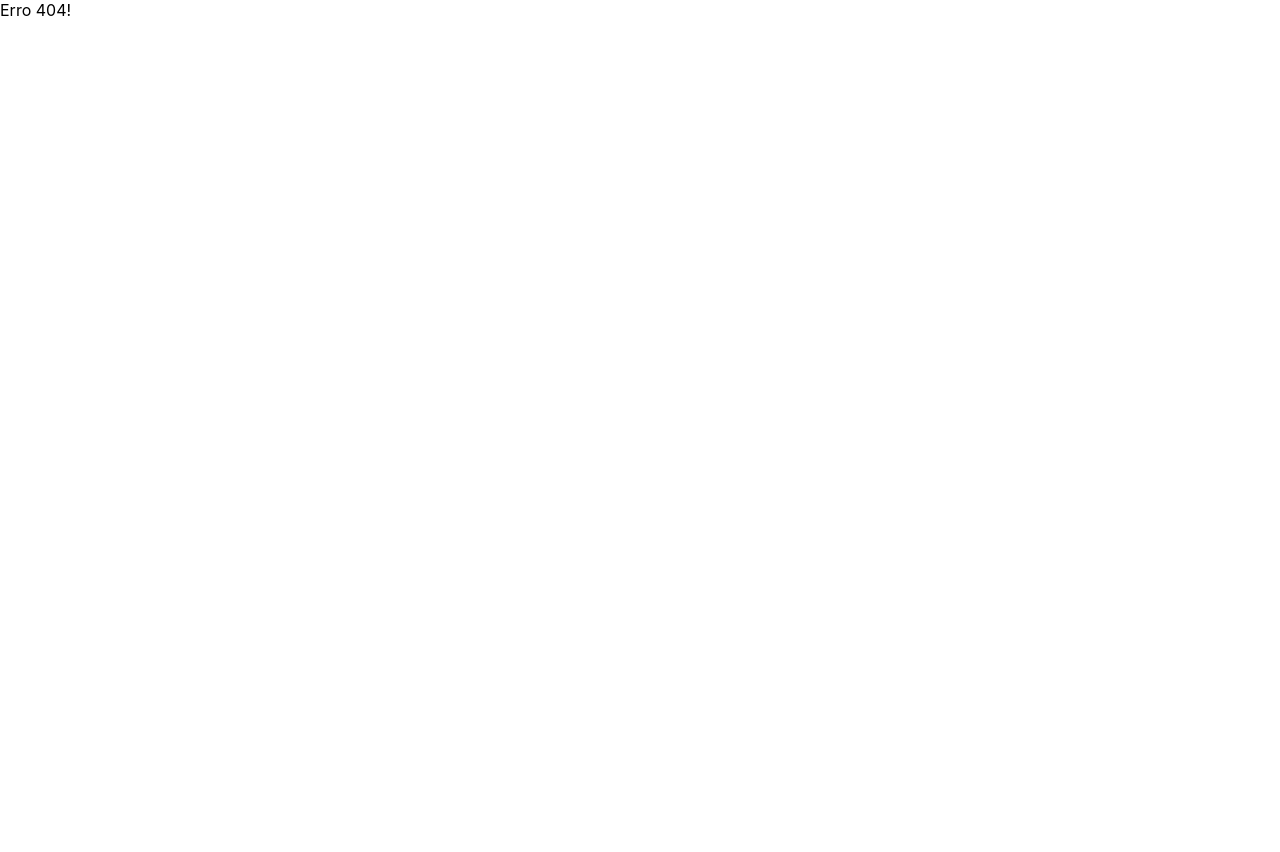
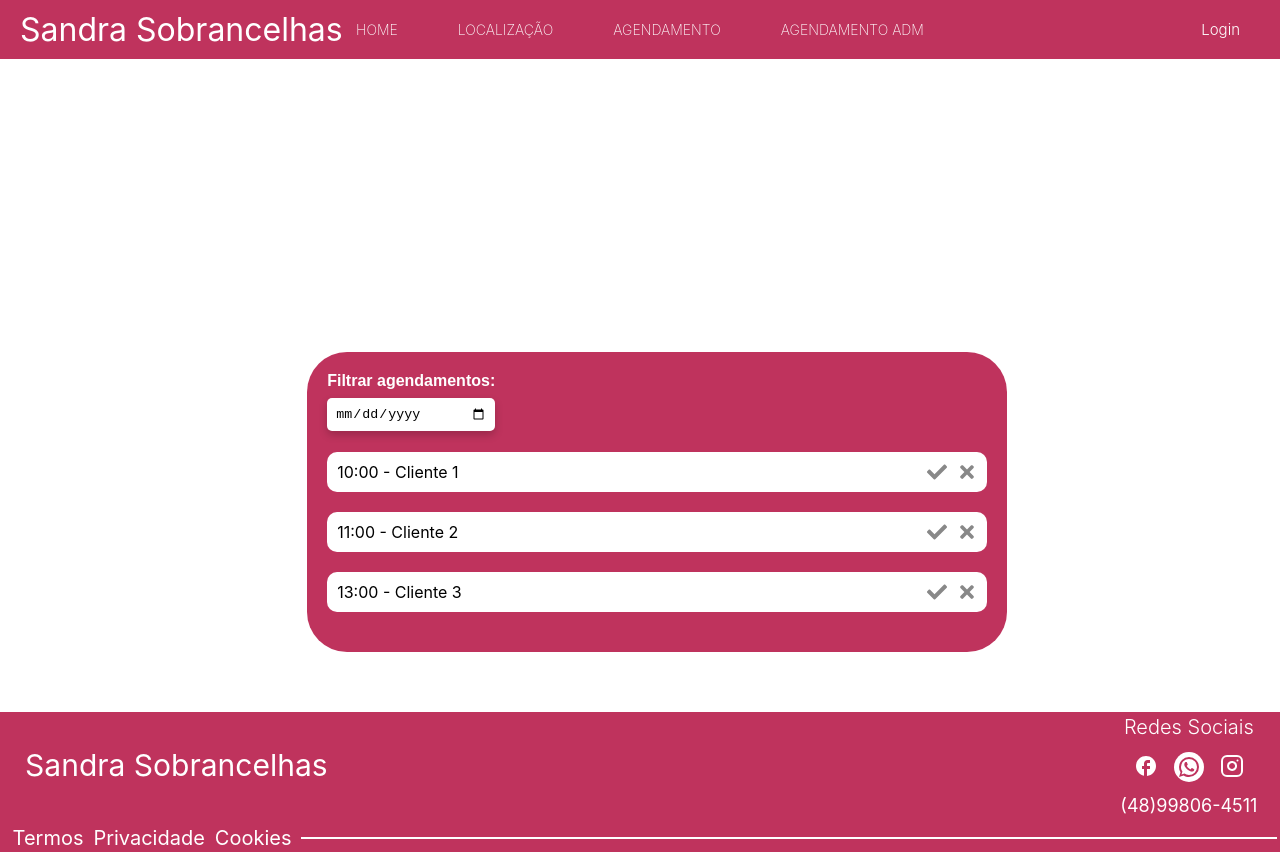
Before and after one commit to FerNogueiraa/Sal-o-de-beleza, a React (Vite) app in the folder interface/: page /agendamentoadm in a window 1280 px wide. Before the commit this address had no page. Before the commit the page ends 800 px from the top, so only its background shows below. Built offline with nearby package versions, Linux system fonts and the light colour scheme.

Commit message:
design da pagina de agendamentos ADM

```diff
--- a/interface/package.json
+++ b/interface/package.json
@@ -18,6 +18,7 @@
     "lucide-react": "^0.441.0",
     "react": "^18.3.1",
     "react-dom": "^18.3.1",
+    "react-icons": "^5.3.0",
     "react-router-dom": "^6.26.2",
     "reactjs-popup": "^2.0.6"
   },
--- a/interface/src/components/nav.jsx
+++ b/interface/src/components/nav.jsx
@@ -27,6 +27,7 @@ export default function Nav() {
           <Link to="/">Home</Link>
           <a href='https://maps.app.goo.gl/6rfzgWo2YYFTd3hS9' target='_blank' rel='noopener noreferrer'>Localização</a>
           <Link to="/Agendamento">Agendamento</Link>
+          <Link to="/Agendamentoadm">Agendamento Adm</Link>
         </ul>
       </div>
       <span>
--- a/interface/src/main.jsx
+++ b/interface/src/main.jsx
@@ -9,6 +9,7 @@ import Home from './routes/home.jsx';
 import Login from './routes/login.jsx';
 import Cadastro from './routes/cadastro.jsx';
 import Agendamento from './routes/agendamento.jsx';
+import Agendamentoadm from './routes/agendamentoadm.jsx'
 import ErrorPage from './routes/ErrorPage.jsx';
 import PrivateRoute from './components/PrivateRoute.jsx';
 
@@ -31,6 +32,10 @@ const router = createBrowserRouter([
         element: <Cadastro/>,
       },
       {
+        path: "agendamentoadm",
+        element: <Agendamentoadm/>,
+      },
+      {
         element: <PrivateRoute />,
         children: [
           {
--- /dev/null
+++ b/interface/src/routes/agendamentoadm.jsx
@@ -0,0 +1,75 @@
+import React, { useState } from "react";
+import { FaCheck, FaTimes } from "react-icons/fa"; // Importando ícones
+import Nav from "../components/nav";
+import Footer from "../components/footer";
+import "../styles/agendamentoadm.css";
+
+export default function Agendamentoadm() {
+  const [selectedDate, setSelectedDate] = useState("");
+  const [appointments, setAppointments] = useState([
+    { id: 1, name: "Cliente 1", time: "10:00", confirmed: null },
+    { id: 2, name: "Cliente 2", time: "11:00", confirmed: null },
+    { id: 3, name: "Cliente 3", time: "13:00", confirmed: null },
+  ]);
+
+  const handleDateChange = (e) => {
+    setSelectedDate(e.target.value);
+  };
+
+  const handleConfirm = (id, status) => {
+    setAppointments((prevAppointments) =>
+      prevAppointments.map((appointment) =>
+        appointment.id === id
+          ? { ...appointment, confirmed: status }
+          : appointment
+      )
+    );
+  };
+
+  return (
+    <>
+    <div className="content-cadastro">
+      <Nav />
+    </div>
+
+
+      <div className="DivAgendamento">
+        <div className="date-filter">
+          <label htmlFor="date">Filtrar agendamentos:</label>
+          <input
+            type="date"
+            id="date"
+            value={selectedDate}
+            onChange={handleDateChange}
+          />
+        </div>
+
+        <div className="appointments-list">
+          {appointments.map((appointment) => (
+            <div key={appointment.id} className="appointment-item">
+              <span>{appointment.time} - {appointment.name}</span>
+              <div className="icons">
+                <FaCheck
+                  className={`icon ${appointment.confirmed === true ? "confirmed" : ""}`}
+                  onClick={() => handleConfirm(appointment.id, true)}
+                />
+                <FaTimes
+                  className={`icon ${appointment.confirmed === false ? "declined" : ""}`}
+                  onClick={() => handleConfirm(appointment.id, false)}
+                />
+              </div>
+            </div>
+          ))}
+        </div>
+      </div>
+      <br />
+      <br />
+      <br />
+
+
+    <div className="footer-position">
+      <Footer />
+    </div>
+    </>
+  );
+}
--- /dev/null
+++ b/interface/src/styles/agendamentoadm.css
@@ -0,0 +1,76 @@
+.DivAgendamento {
+    width: 700px;
+    height: auto;
+    background-color: #BF335D;
+    border-radius: 40px;
+    margin-left: 24%;
+    padding: 20px;
+    position: relative;
+    margin-top: -35%;
+  }
+
+  .date-filter {
+    position: absolute;
+    top: 20px;
+    left: 20px;
+    display: flex;
+    flex-direction: column;
+    color: white;
+    font-family: Arial, sans-serif;
+    font-size: 16px;
+  }
+
+  .appointments-list {
+    margin-top: 80px;
+  }
+
+  .appointment-item {
+    display: flex;
+    justify-content: space-between;
+    align-items: center;
+    margin-bottom: 20px;
+    background-color: white;
+    padding: 10px;
+    border-radius: 10px;
+  }
+
+  .icons {
+    display: flex;
+    gap: 10px;
+  }
+
+  .icon {
+    cursor: pointer;
+    font-size: 20px;
+    color: #888;
+    transition: color 0.2s;
+  }
+
+  .icon:hover {
+    color: #fff;
+  }
+
+  .confirmed {
+    color: #4CAF50;
+  }
+
+  .declined {
+    color: #F44336;
+  }
+
+  .date-filter label {
+    margin-bottom: 8px;
+    font-weight: bold;
+  }
+
+  .date-filter input {
+    padding: 8px;
+    border-radius: 5px;
+    border: none;
+    box-shadow: 0 4px 8px rgba(0, 0, 0, 0.2);
+  }
+
+  .date-filter input:focus {
+    outline: none;
+    box-shadow: 0 0 5px rgba(255, 255, 255, 0.7);
+  }
```
Also changed, not shown: 1 other file (tests, documents, lock files or other folders).
